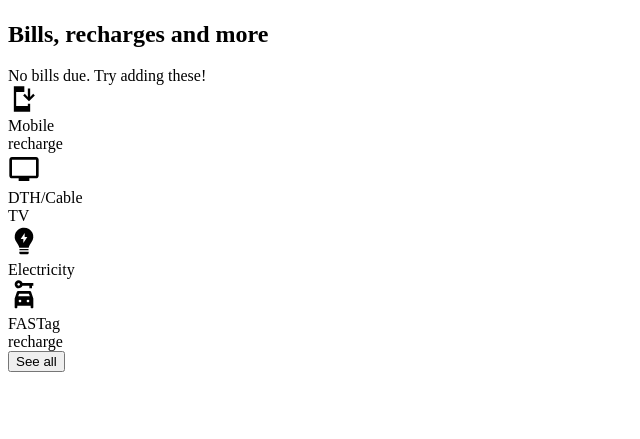
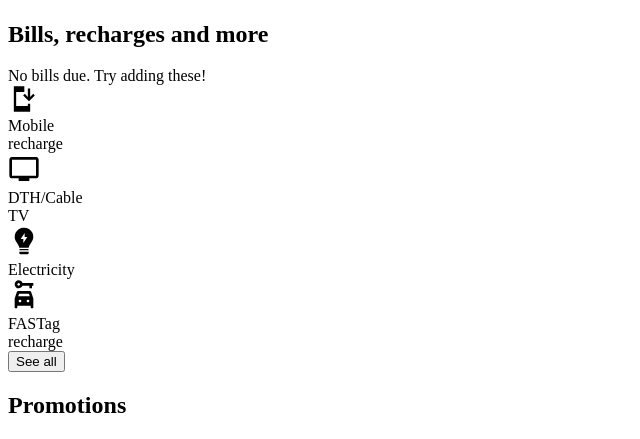
Before and after one commit to mshajid/gpay-ui-challenge, a plain HTML site: page index.html in a window 1280 px wide. Shown: the part 4709-5148 px from the top of the page, without its empty margins (0-640 px from the left). Before the commit the page ends 5089 px from the top, so only its background shows below. Drawn offline with Linux system fonts and the light colour scheme.

Commit message:
promotions header completed

```diff
--- a/index.html
+++ b/index.html
@@ -412,9 +412,16 @@
       </section>
 
       <!-- ! Bills CTA Button Starts Here -->
-      <section class="bg-gray-100 mx-5 px-5 pt-8">
+      <section class="bg-gray-100 mx-5 px-5 py-8">
         <div class="flex items-center justify-center">
           <button class="px-6 py-2 bg-transparent border border-gray-300 text-[#3481F1] rounded-full font-medium">See all</button>
+        </div>
+      </section>
+
+      <!-- ! Promotions Header -->
+      <section class="bg-gray-100 mx-5 px-5">
+        <div>
+          <h2 class="text-2xl font-semibold">Promotions</h2>
         </div>
       </section>
     </div>
```
